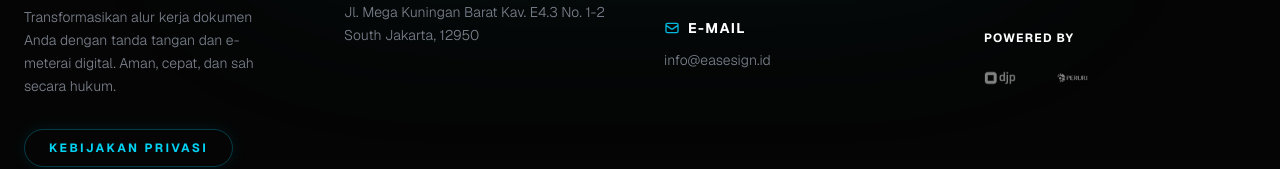
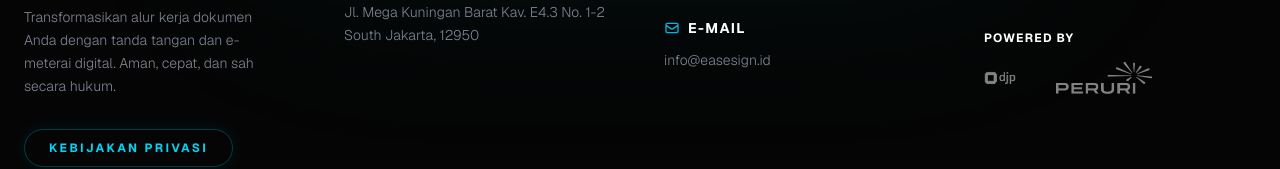
Before and after one commit to nervmonk/easesign-web, a Next.js app: page /about/about in a window 1280 px wide. Shown: the part 2728-2897 px from the top of the page. Built offline with nearby package versions, Linux system fonts and the light colour scheme.

Commit message:
add logo

```diff
--- a/src/app/components/AboutSection.js
+++ b/src/app/components/AboutSection.js
@@ -59,7 +59,7 @@ const AboutSection = ({ dict = {} }) => {
 
                 <div className="h-14 w-28 relative opacity-60 hover:opacity-100 transition-opacity">
                   <Image
-                    src="/peruri-footer.png"
+                    src="/peruri-logo.png"
                     alt="Peruri - Indonesian Security Printing and Minting Corporation"
                     fill
                     className="object-contain brightness-0 invert grayscale"
--- a/src/app/components/Footer.js
+++ b/src/app/components/Footer.js
@@ -135,10 +135,10 @@ const Footer = ({ lang = 'id', dict = {} }) => {
             </h3>
             <div className="flex flex-wrap items-center gap-6">
               <div className="h-8 w-12 relative opacity-50 hover:opacity-100 transition-opacity grayscale hover:grayscale-0">
-                <Image src="/djp-footer.png" alt="DJP Logo" fill className="object-contain object-left brightness-0 invert" />
+                <Image src="/djp-logo.png" alt="DJP Logo" fill className="object-contain object-left brightness-0 invert" />
               </div>
               <div className="h-8 w-24 relative opacity-50 hover:opacity-100 transition-opacity grayscale hover:grayscale-0">
-                <Image src="/peruri-footer.png" alt="Peruri Logo" fill className="object-contain object-left brightness-0 invert" />
+                <Image src="/peruri-logo.png" alt="Peruri Logo" fill className="object-contain object-left brightness-0 invert" />
               </div>
             </div>
           </div>
```
Also changed, not shown: public/peruri-logo.png.
